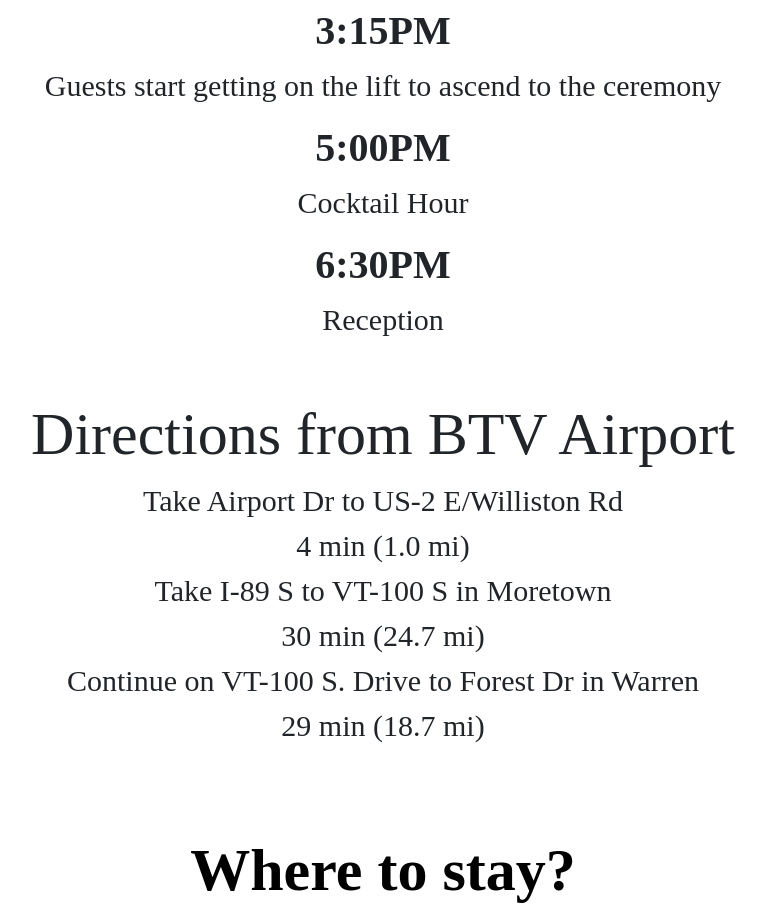
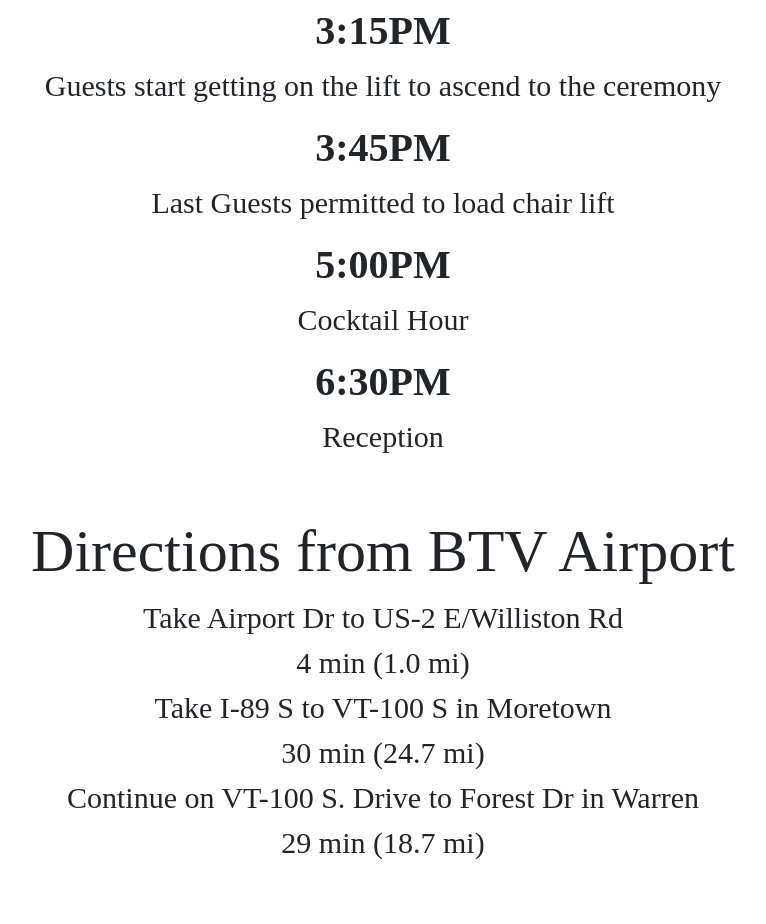
Before and after one commit to sspencervt/samandsamsWedding, a plain HTML site: page index.html in a window 1280 px wide. Shown: the part 1765-2689 px from the top of the page, without its empty margins (257-1023 px from the left). Drawn offline with nearby package versions, Linux system fonts and the light colour scheme; a web font is replaced by a local one.

Commit message:
added to schedule

```diff
--- a/index.html
+++ b/index.html
@@ -66,6 +66,8 @@
                 <h3><b>Saturday</b></h3>
                 <h4>3:15PM</h4>
                 <p>Guests start getting on the lift to ascend to the ceremony</p>
+                <h4>3:45PM</h4>
+                <p>Last Guests permitted to load chair lift</p>
                 <h4>5:00PM</h4>
                 <p>Cocktail Hour</p>
                 <h4>6:30PM</h4>
```
